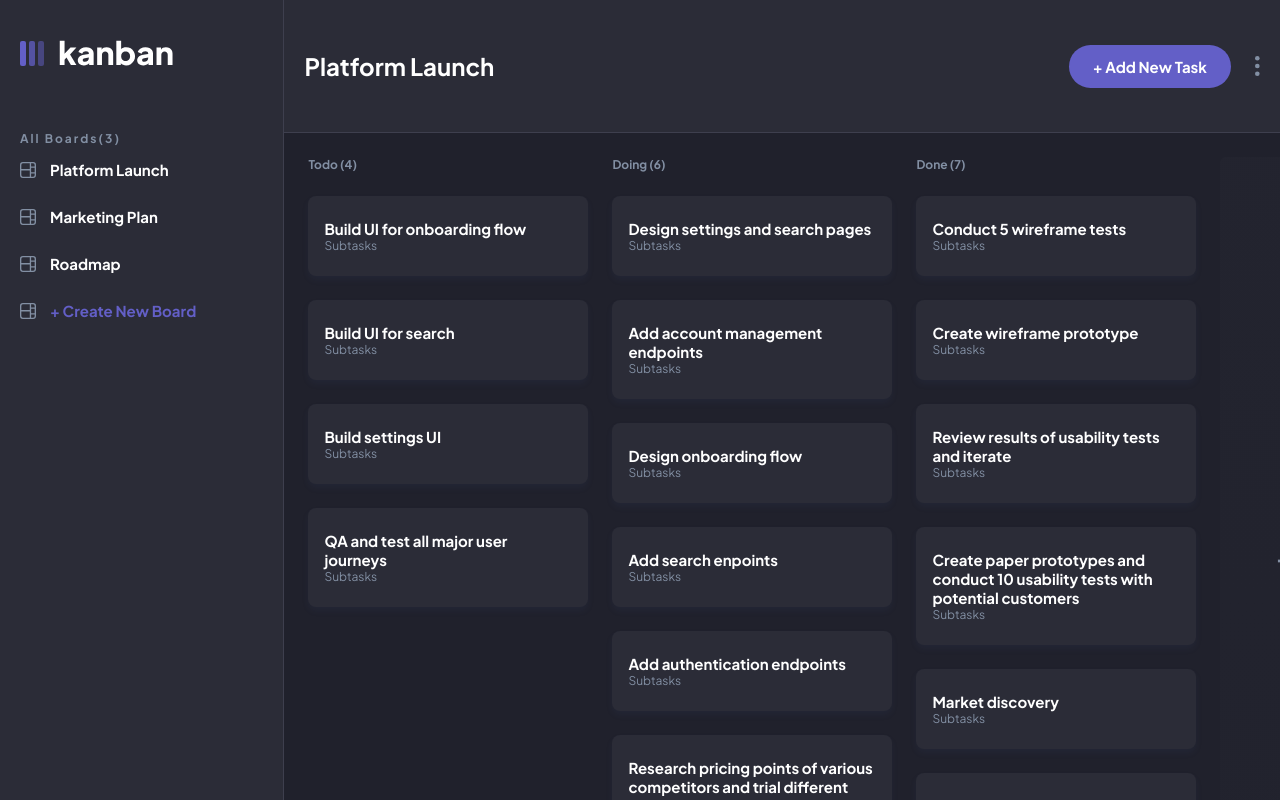
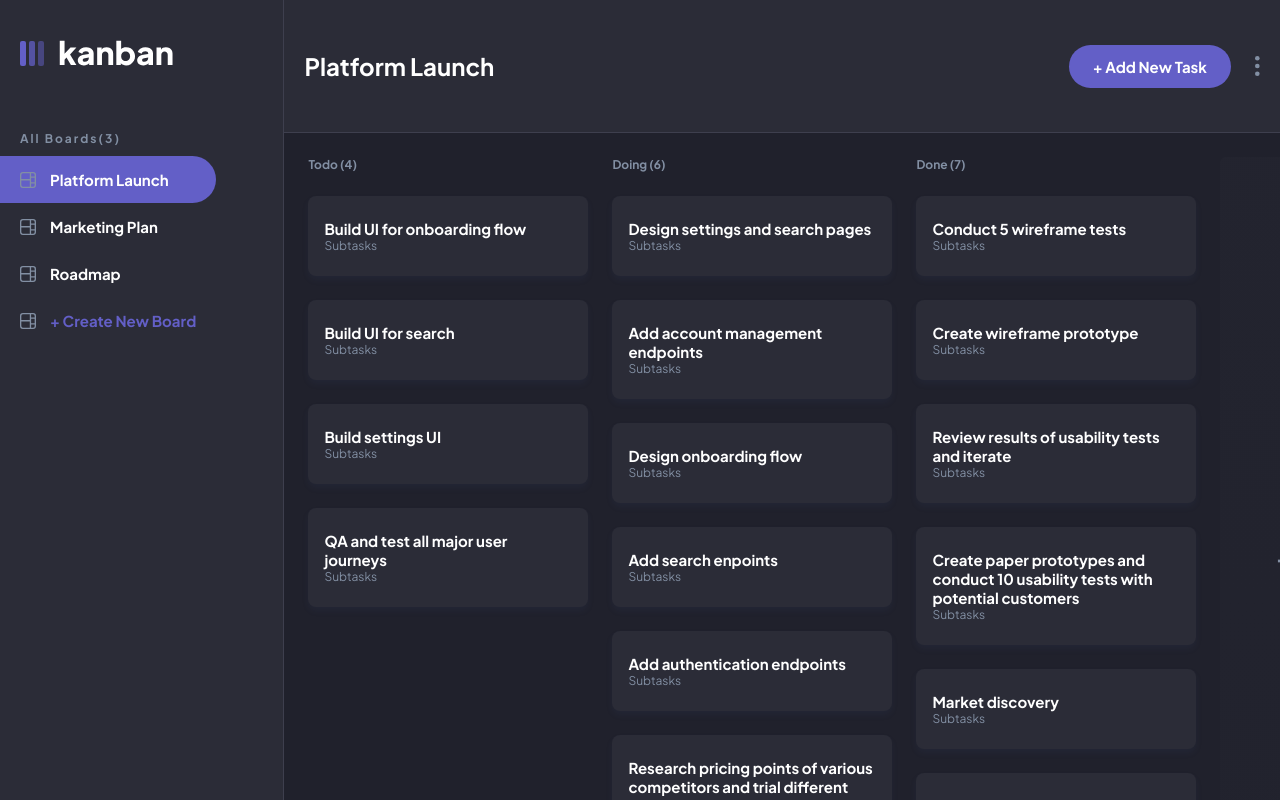
Before and after one commit to zillur-rgb/kanban-task-manager, a React (Vite) app: page / in a window 1280 px wide. Built offline with nearby package versions, Linux system fonts and the light colour scheme.

Commit message:
Feat: Add sidebar functionality

```diff
--- a/src/App.css
+++ b/src/App.css
@@ -80,13 +80,13 @@
   display: flex;
   flex-direction: column;
   align-items: flex-start;
-  padding-left: 20px;
   padding-top: 20px;
   font-size: 14px;
 }
 
 .logo {
   padding-top: 20px;
+  margin-left: 20px;
 }
 .sidebar-boards {
   font-weight: bold;
@@ -98,7 +98,14 @@
   align-items: center;
   gap: 14px;
   font-size: 15px;
-  padding: 14px 0px;
+  padding: 14px 20px;
+  border-radius: 0px 100px 100px 0px;
+  cursor: pointer;
+}
+
+.list-board:hover {
+  background: white;
+  color: #635fc7;
 }
 
 .sidebar-boards h4 {
@@ -106,6 +113,12 @@
   color: #828fa3;
   font-size: 12px;
   letter-spacing: 2px;
+  margin-bottom: 10px;
+  margin-left: 20px;
+}
+
+.active {
+  background-color: #635fc7;
 }
 
 .blue {
--- a/src/components/Layout.tsx
+++ b/src/components/Layout.tsx
@@ -7,10 +7,17 @@ type Props = {
   boards: any;
   setCurrentBoard: (index: number) => void;
   currentBoard: number;
-  setIsModalOpen: any;
+  setIsModalOpen: (modal: boolean) => void;
 };
 
 const Layout = (props: Props) => {
+  // Getitng which board is selected
+  const handleChosen = (item: { name: any }) => {
+    if (item.name === props.boards[props.currentBoard].name) {
+      return "list-board active";
+    }
+    return "list-board";
+  };
   return (
     <>
       <div className="container">
@@ -25,7 +32,7 @@ const Layout = (props: Props) => {
                 <div
                   key={index}
                   onClick={() => props.setCurrentBoard(index)}
-                  className="list-board"
+                  className={handleChosen(board)}
                 >
                   <img src={boardImg} alt="board" />
                   {board.name}
```
